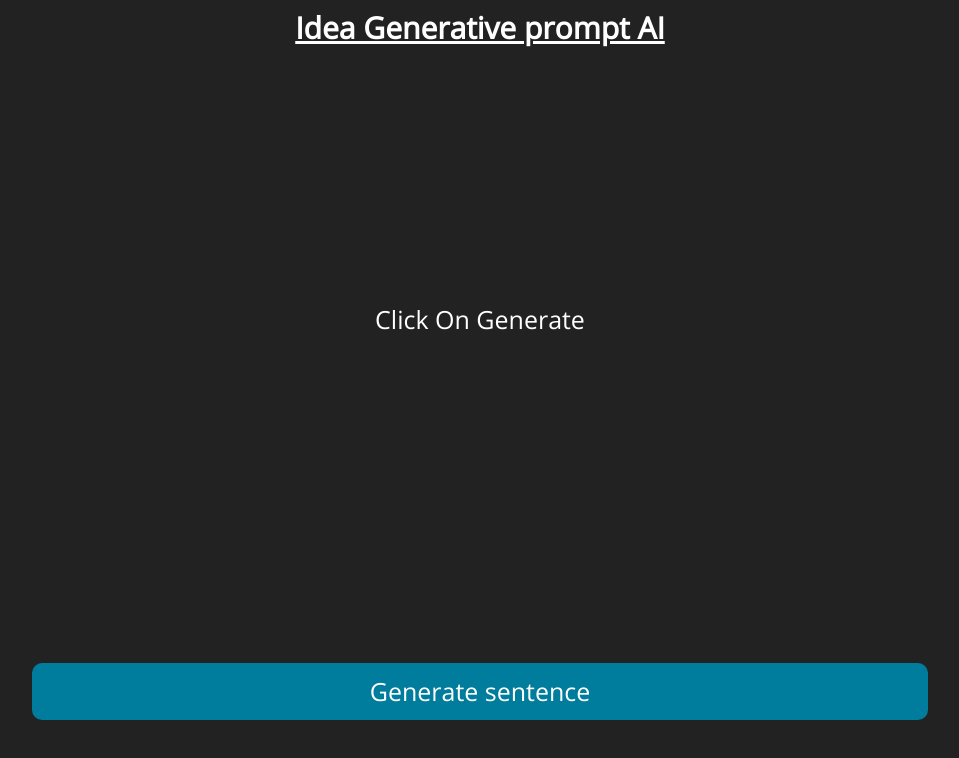
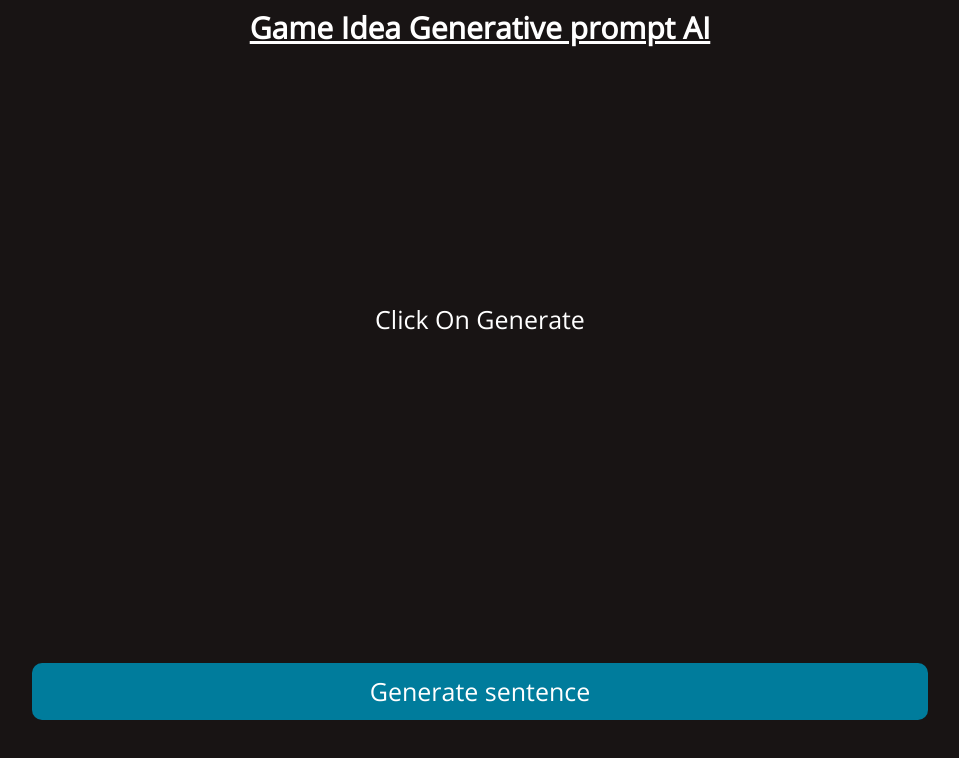
Before and after one commit to Pragalbhmandaokar/idea-generator, a plain HTML site: page index.html in a window 1280 px wide. Shown: the whole page, without its empty margins (160-1119 px from the left). Drawn offline with nearby package versions, Linux system fonts and the light colour scheme.

Commit message:
small changes

```diff
--- a/index.html
+++ b/index.html
@@ -23,7 +23,7 @@
 
   <body class="flex flex-col">
     <div class="w-full text-3xl font-bold underline text-white title">
-      Idea Generative prompt AI
+      Game Idea Generative prompt AI
     </div>
     <!-- 'generate' button -->
     <button class="button" onclick="generate()">Generate sentence</button>
--- a/stylesheet.css
+++ b/stylesheet.css
@@ -4,7 +4,7 @@
 }
 
 body {
-  background-color: #222222;
+  background-color: #181414;
 }
 
 .social {
```
